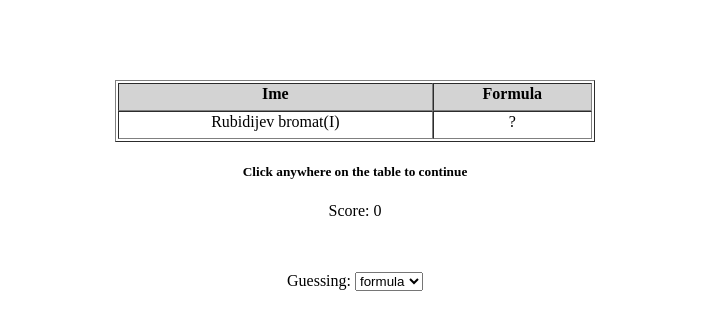
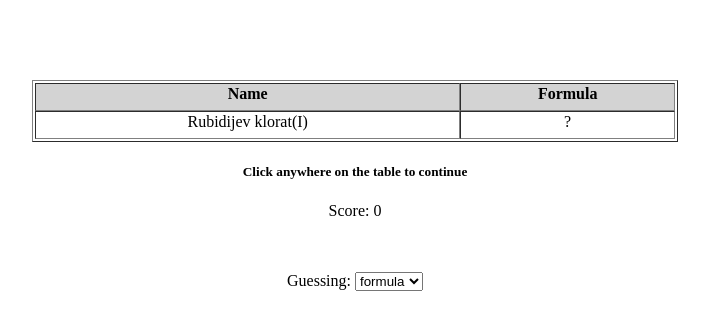
Before and after one commit to plojyon/salt_generator, a plain HTML site: page index.html in a window 1280 px wide. Shown: the whole page, without its empty margins (285-994 px from the left). Drawn offline with Linux system fonts and the light colour scheme.

Commit message:
Perfected documentation

```diff
--- a/index.html
+++ b/index.html
@@ -7,17 +7,26 @@
 	<body>
 
 		<center>
+			<br>
+			<br>
+			<br>
+			<br>
 			<table border="1">
 				<tr>
-					<td class="ime">Ime</td><td>Formula</td>
+					<td>Name</td><td>Formula</td><!--<td>Type</td>-->
 				</tr>
 				<tr>
-					<td class="ime" id="name">Error</td><td id="formula">Er</td>
+					<td id="name">Error</td><td id="formula">Er</td><!--<td id="type">Neutral/Acidic/Alkaline Salt</td>-->
 				</tr>
 			</table>
+
 			<h5>Click anywhere on the table to continue</h5>
+
 			<p>Score: <span id="score">0</span></p>
-			<br><br>
+
+			<br>
+			<br>
+
 			Guessing:
 			<select id="guessing">
 				<option value="formula" selected>formula</option>
@@ -28,15 +37,13 @@
 
 
 		<style>
-			table {
-				width: 30em;
-				margin-top: 5em;
-				cursor: pointer;
-			}
 			tbody {
+				width: 40em;
 				height: 3.5em;
 				display: flex;
 				flex-direction: column;
+				cursor: pointer;
+				text-align: center;
 			}
 			tr:first-child td {
 				font-weight: bold;
@@ -44,25 +51,29 @@
 			}
 			tr {
 				display: flex;
+			}
+			tr, td {
 				flex: 1;
 			}
-			td {
-				flex: 1;
-				text-align: center;
-			}
-			.ime {
+			td:first-child {
 				flex: 2;
 			}
 		</style>
 
 
 		<script>
+			/**********************
+				HELPER FUNCTIONS
+			**********************/
+			// get a random integer in range (min and max inclusive)
 			function getRandomInt(min, max) {
 				return Math.floor(Math.random() * (max - min + 1)) + min;
 			}
+			// get the lowest common multiple of two integers
 			function lcm(x, y) {
 				return (!x || !y) ? 0 : Math.abs((x * y) / gcd_two_numbers(x, y));
 			}
+			// get the greatest common denominator of two integers
 			function gcd_two_numbers(x, y) {
 				x = Math.abs(x);
 				y = Math.abs(y);
@@ -73,6 +84,7 @@
 				}
 				return x;
 			}
+			// return a string representing a (positive) integer in roman numeral system
 			function romanize(num) {
 				if (!+num)
 					return NaN;
@@ -87,85 +99,88 @@
 				return Array(+digits.join("") + 1).join("M") + roman;
 			}
 
-
+			// list of anions
 			var anioni = [
-				{"name": "cianid", "formula": "CN", "naboj": 1, "needsParentheses": true},
-				{"name": "sulfid", "formula": "F", "naboj": 2},
-				{"name": "hidrogensulfid", "formula": "HF", "naboj": 1, "needsParentheses": true},
-				{"name": "nitrat(V)", "formula": "NO<sub>2</sub>", "naboj": 1, "needsParentheses": true},
-				{"name": "sulfat(VI)", "formula": "SO<sub>4</sub>", "naboj": 2, "needsParentheses": true},
-				{"name": "hidrogensulfat(VI)", "formula": "HSO<sub>4</sub>", "naboj": 1, "needsParentheses": true},
-				{"name": "sulfat(IV)", "formula": "SO<sub>3</sub>", "naboj": 2, "needsParentheses": true},
-				{"name": "hidrogensulfat(IV)", "formula": "HSO<sub>3</sub>", "naboj": 1, "needsParentheses": true},
-				{"name": "karbonat", "formula": "CO<sub>3</sub>", "naboj": 2, "needsParentheses": true},
-				{"name": "hidrogenkarbonat", "formula": "HCO<sub>3</sub>", "naboj": 1, "needsParentheses": true},
-				{"name": "fosfat(V)", "formula": "PO<sub>4</sub>", "naboj": 3, "needsParentheses": true},
-				{"name": "hidrogenfosfat(V)", "formula": "HPO<sub>4</sub>", "naboj": 2, "needsParentheses": true},
-				{"name": "dihidrogenfosfat(V)", "formula": "H<sub>2</sub>PO<sub>4</sub>", "naboj": 1, "needsParentheses": true},
-				{"name": "fosfat(III)", "formula": "PO<sub>3</sub>", "naboj": 3, "needsParentheses": true},
-				{"name": "hidrogenfosfat(III)", "formula": "HPO<sub>3</sub>", "naboj": 2, "needsParentheses": true},
-				{"name": "dihidrogenfosfat(III)", "formula": "H<sub>2</sub>PO<sub>3</sub>", "naboj": 1, "needsParentheses": true},
-				{"name": "klorat(I)", "formula": "ClO", "naboj": 1, "needsParentheses": true},
-				{"name": "bromat(I)", "formula": "BrO", "naboj": 1, "needsParentheses": true},
-				{"name": "jodat(I)", "formula": "IO", "naboj": 1, "needsParentheses": true},
-				{"name": "klorid", "formula": "Cl", "naboj": 1, "needsParentheses": true},
-				{"name": "bromid", "formula": "Br", "naboj": 1, "needsParentheses": true},
-				{"name": "jodid", "formula": "I", "naboj": 1, "needsParentheses": true},
-				{"name": "klorat(VII)", "formula": "ClO<sub>4</sub>", "naboj": 1, "needsParentheses": true},
-				{"name": "hidroksid", "formula": "OH", "naboj": 1, "needsParentheses": true}
+				{"name": "cianid", "formula": "CN", "charge": 1, "needsParentheses": true, "strength": "weak"}, // is strength an integer?
+				{"name": "sulfid", "formula": "F", "charge": 2}, // TODO: add strength attribute
+				{"name": "hidrogensulfid", "formula": "HF", "charge": 1, "needsParentheses": true}, // TODO: add strength attribute
+				{"name": "nitrat(V)", "formula": "NO<sub>2</sub>", "charge": 1, "needsParentheses": true}, // TODO: add strength attribute
+				{"name": "sulfat(VI)", "formula": "SO<sub>4</sub>", "charge": 2, "needsParentheses": true}, // TODO: add strength attribute
+				{"name": "hidrogensulfat(VI)", "formula": "HSO<sub>4</sub>", "charge": 1, "needsParentheses": true}, // TODO: add strength attribute
+				{"name": "sulfat(IV)", "formula": "SO<sub>3</sub>", "charge": 2, "needsParentheses": true}, // TODO: add strength attribute
+				{"name": "hidrogensulfat(IV)", "formula": "HSO<sub>3</sub>", "charge": 1, "needsParentheses": true}, // TODO: add strength attribute
+				{"name": "karbonat", "formula": "CO<sub>3</sub>", "charge": 2, "needsParentheses": true}, // TODO: add strength attribute
+				{"name": "hidrogenkarbonat", "formula": "HCO<sub>3</sub>", "charge": 1, "needsParentheses": true}, // TODO: add strength attribute
+				{"name": "fosfat(V)", "formula": "PO<sub>4</sub>", "charge": 3, "needsParentheses": true}, // TODO: add strength attribute
+				{"name": "hidrogenfosfat(V)", "formula": "HPO<sub>4</sub>", "charge": 2, "needsParentheses": true}, // TODO: add strength attribute
+				{"name": "dihidrogenfosfat(V)", "formula": "H<sub>2</sub>PO<sub>4</sub>", "charge": 1, "needsParentheses": true}, // TODO: add strength attribute
+				{"name": "fosfat(III)", "formula": "PO<sub>3</sub>", "charge": 3, "needsParentheses": true}, // TODO: add strength attribute
+				{"name": "hidrogenfosfat(III)", "formula": "HPO<sub>3</sub>", "charge": 2, "needsParentheses": true}, // TODO: add strength attribute
+				{"name": "dihidrogenfosfat(III)", "formula": "H<sub>2</sub>PO<sub>3</sub>", "charge": 1, "needsParentheses": true}, // TODO: add strength attribute
+				{"name": "klorat(I)", "formula": "ClO", "charge": 1, "needsParentheses": true}, // TODO: add strength attribute
+				{"name": "bromat(I)", "formula": "BrO", "charge": 1, "needsParentheses": true}, // TODO: add strength attribute
+				{"name": "jodat(I)", "formula": "IO", "charge": 1, "needsParentheses": true}, // TODO: add strength attribute
+				{"name": "klorid", "formula": "Cl", "charge": 1}, // TODO: add strength attribute
+				{"name": "bromid", "formula": "Br", "charge": 1}, // TODO: add strength attribute
+				{"name": "jodid", "formula": "I", "charge": 1}, // TODO: add strength attribute
+				{"name": "klorat(VII)", "formula": "ClO<sub>4</sub>", "charge": 1, "needsParentheses": true}, // TODO: add strength attribute
 			]
 
-			var kationi_common = [
-				{"name": "Litijev", "formula": "Li", "naboj": 1},
-				{"name": "Natrijev", "formula": "Na", "naboj": 1},
-				{"name": "Kalijev", "formula": "K", "naboj": 1},
-				{"name": "Rubidijev", "formula": "Rb", "naboj": 1},
-				{"name": "Berilijev", "formula": "Be", "naboj": 2},
-				{"name": "Magnezijev", "formula": "Mg", "naboj": 2},
-				{"name": "Kalcijev", "formula": "Ca", "naboj": 2},
-				{"name": "Stroncijev", "formula": "Sr", "naboj": 2},
-				{"name": "Barijev", "formula": "Ba", "naboj": 2},
-				{"name": "Aluminijev", "formula": "Al", "naboj": 3},
-				{"name": "Amonijev", "formula": "NH<sub>4</sub>", "naboj": 1, "needsParentheses": true},
-				{"name": "Srebrov", "formula": "Ag", "naboj": 1},
-				{"name": "Cinkov", "formula": "Zn", "naboj": 2}
+			// list of common cations
+			var cations_common = [
+				{"name": "Litijev", "formula": "Li", "charge": 1}, // TODO: add strength attribute
+				{"name": "Natrijev", "formula": "Na", "charge": 1}, // TODO: add strength attribute
+				{"name": "Kalijev", "formula": "K", "charge": 1}, // TODO: add strength attribute
+				{"name": "Rubidijev", "formula": "Rb", "charge": 1}, // TODO: add strength attribute
+				{"name": "Berilijev", "formula": "Be", "charge": 2}, // TODO: add strength attribute
+				{"name": "Magnezijev", "formula": "Mg", "charge": 2}, // TODO: add strength attribute
+				{"name": "Kalcijev", "formula": "Ca", "charge": 2}, // TODO: add strength attribute
+				{"name": "Stroncijev", "formula": "Sr", "charge": 2}, // TODO: add strength attribute
+				{"name": "Barijev", "formula": "Ba", "charge": 2}, // TODO: add strength attribute
+				{"name": "Aluminijev", "formula": "Al", "charge": 3}, // TODO: add strength attribute
+				{"name": "Amonijev", "formula": "NH<sub>4</sub>", "charge": 1, "needsParentheses": true}, // TODO: add strength attribute
+				{"name": "Srebrov", "formula": "Ag", "charge": 1}, // TODO: add strength attribute
+				{"name": "Cinkov", "formula": "Zn", "charge": 2} // TODO: add strength attribute
 			]
 
-			var kationi_prehoda = [
-				{"name": "Skandijev", "formula": "Sc", "naboj": [3]},
-				{"name": "Titanov", "formula": "Ti", "naboj": [4, 3, 2]},
-				{"name": "Vanadijev", "formula": "V", "naboj": [5, 4, 3, 2]},
-				{"name": "Kromov", "formula": "Cr", "naboj": [6, 3, 2]},
-				{"name": "Manganov", "formula": "Mn", "naboj": [7, 4, 3, 2]},
-				{"name": "Železov", "formula": "Fe", "naboj": [3, 2]},
-				{"name": "Kobaltov", "formula": "Co", "naboj": [3, 2]},
-				{"name": "Nikljev", "formula": "Ni", "naboj": [3, 2]},
-				{"name": "Bakrov", "formula": "Cu", "naboj": [2, 1]},
-				{"name": "Itrijev", "formula": "Y", "naboj": [3]},
-				{"name": "Cikronijev", "formula": "Zr", "naboj": [4]},
-				{"name": "Molibdenov", "formula": "Mo", "naboj": [6, 3, 2]},
-				{"name": "Paladijev", "formula": "Pd", "naboj": [4, 2]},
-				{"name": "Kadmijev", "formula": "Cd", "naboj": [2]},
-				{"name": "Živosrebrov", "formula": "Hg", "naboj": [2, 1]},
-				{"name": "Talijev", "formula": "Tl", "naboj": [3, 1]},
-				{"name": "Svinčev", "formula": "Pb", "naboj": [4, 2]},
-				{"name": "Volframov", "formula": "W", "naboj": [6, 4, 3, 2]}
+			var cations_advanced = [
+				{"name": "Skandijev", "formula": "Sc", "charge": [3]}, // TODO: add strength attribute
+				{"name": "Titanov", "formula": "Ti", "charge": [4, 3, 2]}, // TODO: add strength attribute
+				{"name": "Vanadijev", "formula": "V", "charge": [5, 4, 3, 2]}, // TODO: add strength attribute
+				{"name": "Kromov", "formula": "Cr", "charge": [6, 3, 2]}, // TODO: add strength attribute
+				{"name": "Manganov", "formula": "Mn", "charge": [7, 4, 3, 2]}, // TODO: add strength attribute
+				{"name": "Železov", "formula": "Fe", "charge": [3, 2]}, // TODO: add strength attribute
+				{"name": "Kobaltov", "formula": "Co", "charge": [3, 2]}, // TODO: add strength attribute
+				{"name": "Nikljev", "formula": "Ni", "charge": [3, 2]}, // TODO: add strength attribute
+				{"name": "Bakrov", "formula": "Cu", "charge": [2, 1]}, // TODO: add strength attribute
+				{"name": "Itrijev", "formula": "Y", "charge": [3]}, // TODO: add strength attribute
+				{"name": "Cikronijev", "formula": "Zr", "charge": [4]}, // TODO: add strength attribute
+				{"name": "Molibdenov", "formula": "Mo", "charge": [6, 3, 2]}, // TODO: add strength attribute
+				{"name": "Paladijev", "formula": "Pd", "charge": [4, 2]}, // TODO: add strength attribute
+				{"name": "Kadmijev", "formula": "Cd", "charge": [2]}, // TODO: add strength attribute
+				{"name": "Živosrebrov", "formula": "Hg", "charge": [2, 1]}, // TODO: add strength attribute
+				{"name": "Talijev", "formula": "Tl", "charge": [3, 1]}, // TODO: add strength attribute
+				{"name": "Svinčev", "formula": "Pb", "charge": [4, 2]}, // TODO: add strength attribute
+				{"name": "Volframov", "formula": "W", "charge": [6, 4, 3, 2]} // TODO: add strength attribute
 			]
 
-			var pendingPair = getRandomPair();
-			var isPending = false;
-			var score = -0.5;
-			pendPair(getRandomPair());
+			var pendingPair = getRandomPair(); // the pair currently being displayed
+			var isPending = false; // is the person currently guessing? false means they're looking at the solution
+			var score = -0.5; // score will be the round-down of this
+			pendPair(getRandomPair()); // queue up a new random pair
 			document.getElementsByTagName('table')[0].addEventListener("click", function(e) { e.preventDefault(); pendPair(getRandomPair()); });
-			document.getElementsByTagName('table')[0].addEventListener("mousedown", function(e) { e.preventDefault(); });
+			document.getElementsByTagName('table')[0].addEventListener("mousedown", function(e) { e.preventDefault(); }); // disable selections
 
+			// queue a new anion-cation pair to display - if the solution is being shown, replace it with the new newPair
+			// otherwise just show the solution
 			function pendPair(newPair) {
 				if (isPending) revealPair(pendingPair);
 				else hidePair(newPair);
 				isPending = !isPending;
-				score += 0.5;
-				document.getElementById("score").innerHTML = Math.ceil(score);
+				score += 0.5; // the score goes up only every 2 function calls (no score for merely displaying the solution)
+				document.getElementById("score").innerHTML = Math.ceil(score); // increment the score
 			}
+			// puts up a new pair and hides the infomation the user is supposed to guess (retrieves settings from DOM)
 			function hidePair(p) {
 				pendingPair = p;
 				document.getElementById("name").innerHTML = p[0];
@@ -177,44 +192,49 @@
 				else
 					document.getElementById("name").innerHTML = "?";
 			}
+			// generates a random cation-anion pair from the lists defined above
 			function getRandomPair() {
 				var anion = anioni[getRandomInt(0, anioni.length-1)];
-				var kation = kationi_common[getRandomInt(0, kationi_common.length-1)];
+				var cation = cations_common[getRandomInt(0, cations_common.length-1)];
 
-				if (Math.random() > 0.6) { /* 40% chance of uncommon */
-					var rand = kationi_prehoda[getRandomInt(0, kationi_common.length-1)];
-					var naboj = rand.naboj[getRandomInt(0, rand.naboj.length-1)];
-					kation = {"name": rand.name+"("+romanize(naboj)+")", "formula": rand.formula, "naboj": naboj};
+				if (Math.random() > 0.6) { /* 40% chance of uncommon cation */
+					var selection = cations_advanced[getRandomInt(0, cations_common.length-1)]; // get a random uncommon cation from the list
+					var charge = selection.charge[getRandomInt(0, selection.charge.length-1)]; // pick a random charge of all available charges
+					cation = {"name": selection.name+"("+romanize(charge)+")", "formula": selection.formula, "charge": charge}; // create a cation object
 				}
 
-				var formula = createFormula(anion, kation);
+				var formula = createFormula(anion, cation);
 
-				return [kation.name + " " + anion.name, formula];
+				return [cation.name + " " + anion.name, formula];
 			}
+			// reveals the solution of the problem being shown and logs it down
 			function revealPair(pair) {
 				document.getElementById("name").innerHTML = pair[0];
 				document.getElementById("formula").innerHTML = pair[1];
-
+				// in case the user double clicks by accident, the log is available
 				console.log(pair[0].split('<sub>').join('').split('</sub>').join('') + " : " + pair[1].split('<sub>').join('').split('</sub>').join(''));
 			}
-			function createFormula(anion, kation) {
-				var veckratnik = lcm(Math.abs(anion.naboj), Math.abs(kation.naboj));
-				var nabojAnion  = veckratnik /  anion.naboj;
-				var nabojKation = veckratnik / kation.naboj;
+			// takes a anion-cation pair and forges them together into a formula
+			// it takes into account the ion charge to calculate the quantities
+			// and adds the parentheses if needed. Returns string - combined formula
+			function createFormula(anion, cation) {
+				var veckratnik = lcm(Math.abs(anion.charge), Math.abs(cation.charge));
+				var chargeAnion  = veckratnik /  anion.charge;
+				var chargecation = veckratnik / cation.charge;
 
 				var an = anion.formula;
-				if (nabojAnion != 1) {
+				if (chargeAnion != 1) {
 					if (anion.needsParentheses) an = "(" + an + ")";
-					an += "<sub>" + nabojAnion + "</sub>";
+					an += "<sub>" + chargeAnion + "</sub>";
 				}
 
-				var ka = kation.formula;
-				if (nabojKation != 1) {
-					if (kation.needsParentheses) ka = "(" + ka + ")";
-					ka += "<sub>" + nabojKation + "</sub>";
+				var ca = cation.formula;
+				if (chargecation != 1) {
+					if (cation.needsParentheses) ca = "(" + ca + ")";
+					ca += "<sub>" + chargecation + "</sub>";
 				}
 
-				return ka + an;
+				return ca + an;
 			}
 		</script>
 	</body>
```
